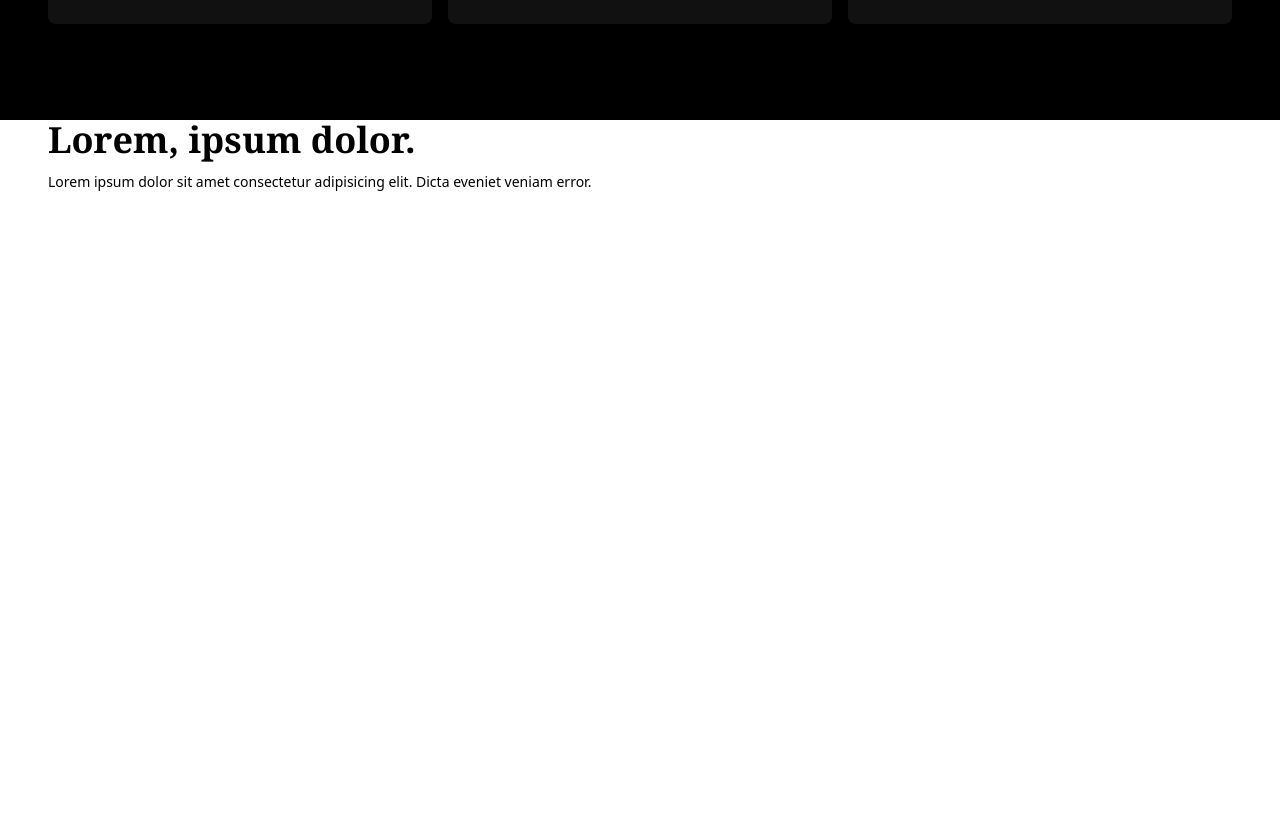
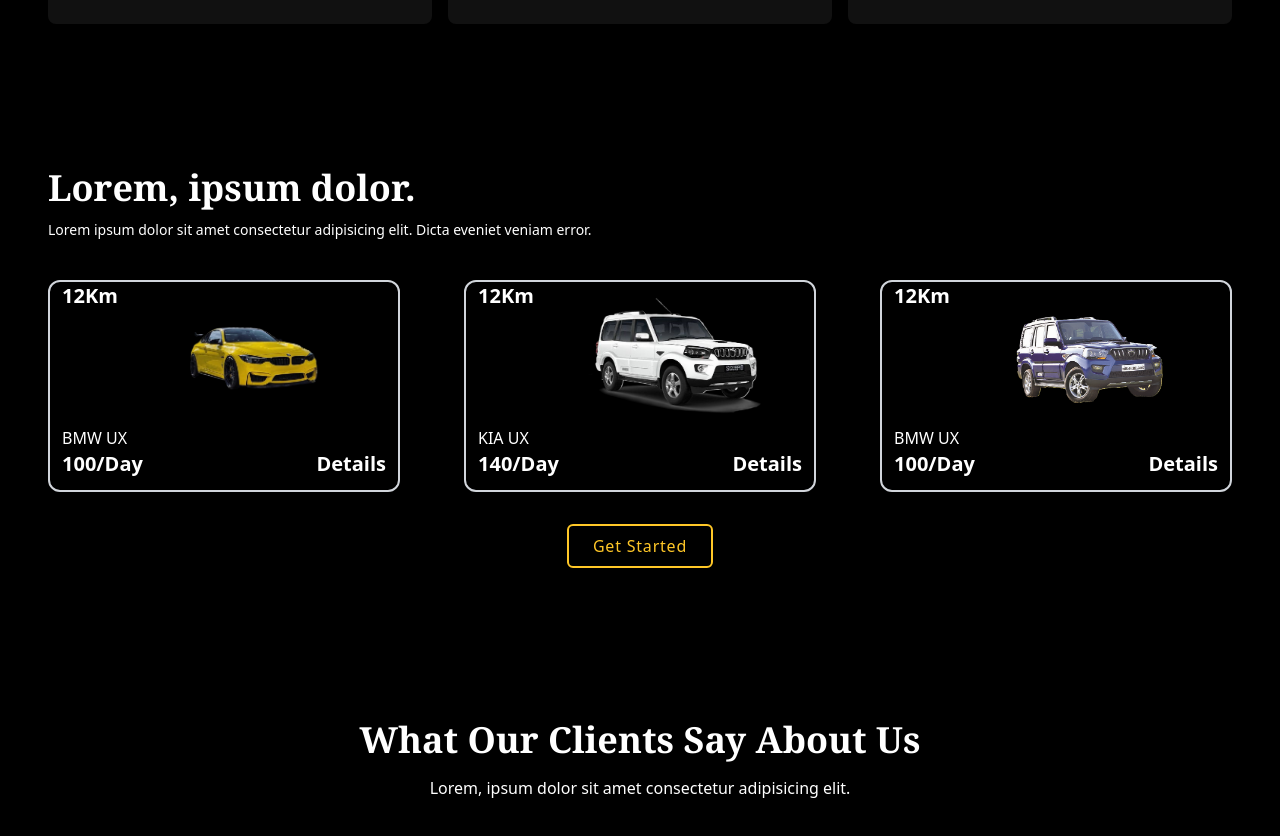
Before and after one commit to 98atanu/Car_Rental_UI, a React (Vite) app: page / in a window 1280 px wide. Shown: the part 1760-2596 px from the top of the page. Before the commit the page ends 2088 px from the top, so only its background shows below. Built offline with nearby package versions, Linux system fonts and the light colour scheme.

Commit message:
Testimonial section done

```diff
--- a/src/App.jsx
+++ b/src/App.jsx
@@ -6,6 +6,7 @@
 import About from './components/About/About';
 import Services from './components/Services/Services';
 import CarList from './components/CarList/CarList';
+import Testimonial from './components/Testimonial/Testimonial';
 
 const App = () => {
 
@@ -45,6 +46,7 @@
       <About/>
       <Services/>
       <CarList/>
+      <Testimonial/>
     </div>
   )
 }
--- a/src/components/CarList/CarList.jsx
+++ b/src/components/CarList/CarList.jsx
@@ -1,14 +1,79 @@
-import React from 'react'
+import React from "react";
+import BMWCar from "../../assets/car2.png";
+import KIACar from "../../assets/car5.png";
+import BMW1Car from "../../assets/car6.png";
+
+const CarData = [
+  {
+    name: "BMW UX",
+    price: 100,
+    image: BMWCar,
+    aosDelay: "0",
+  },
+  {
+    name: "KIA UX",
+    price: 140,
+    image: KIACar,
+    aosDelay: "500",
+  },
+  {
+    name: "BMW UX",
+    price: 100,
+    image: BMW1Car,
+    aosDelay: "1000",
+  },
+];
 
 const CarList = () => {
   return (
-    <div className='pb-24 '>
+    <div className="pb-24 pt-12 dark:bg-black dark:text-white  ">
       <div className="container">
-        <h1 className='text-3xl sm:text-4xl font-semibold font-serif mb-3 '>Lorem, ipsum dolor.</h1>
-        <p data-aos="fade-up" className='text-sm pb-10'>Lorem ipsum dolor sit amet consectetur adipisicing elit. Dicta eveniet veniam error.</p>
+        <h1
+          data-aos="fade-up"
+
+          className="text-3xl sm:text-4xl font-semibold font-serif mb-3 "
+        >
+          Lorem, ipsum dolor.
+        </h1>
+        <p data-aos="fade-up" className="text-sm pb-10">
+          Lorem ipsum dolor sit amet consectetur adipisicing elit. Dicta eveniet
+          veniam error.
+        </p>
+      </div>
+      {/* Car Listing Cards */}
+      <div className="container">
+        <div
+        className="grid grid-cols-1 sm:grid-cols-2 md:grid-cols-3 gap-16 ">
+          {CarData.map((data,index) => (
+            <div key={index}
+            data-aos="fade-up"
+         aos-duration = {data.aosDelay}
+            className="space-y-3 border-2 border-gray-300 hover:border-primary p-3 rounded-xl relative group">
+              <div className="w-full h-[120px] ">
+                <img className="w-full h-[120px] object-contain sm:translate-x-8 group-hover:translate-x-16 duration-700" src={data.image} alt="" />
+              </div>
+              <div>
+                <h1>{data.name}</h1>
+                <div className="flex justify-between items-center text-xl font-semibold">
+                  <p >{data.price}/Day</p>
+                  <a href="#">Details</a>
+                </div>
+                  <p className="text-xl font-semibold absolute top-0 left-3">12Km
+                  </p>
+              </div>
+            </div>
+          ))}
+        </div>
+        <div className="grid place-content-center mt-8">
+        <button
+        data-aos ="fade-up"
+        className="button-outline">
+          Get Started
+        </button>
+        </div>
       </div>
     </div>
-  )
-}
+  );
+};
 
-export default CarList
+export default CarList;
--- /dev/null
+++ b/src/components/Testimonial/Testimonial.jsx
@@ -0,0 +1,54 @@
+import React from 'react'
+
+
+const testimonialData = [
+    {
+        name : "Dilshad",
+        image : "",
+        description : "Lorem, ipsum dolor sit amet consectetur adipisicing elit.",
+        aosDelay : "0"
+    },
+    {
+        name : "Satya",
+        image : "",
+        description : "Lorem, ipsum dolor sit amet consectetur adipisicing elit.",
+        aosDelay : "300"
+    },
+    {
+        name : "Sabir",
+        image : "",
+        description : "Lorem, ipsum dolor sit amet consectetur adipisicing elit.",
+        aosDelay : "1000"
+    }
+]
+
+const Testimonial = () => {
+  return (
+    <div className='dark:bg-black dark:text-white py-14 sm:pb-24'>
+        <div className="container">
+            <div className='space-y-4 pb-12 '>
+                <p
+                data-aos="fade-up"
+                className='text-3xl font-semibold text-center sm:text-4xl font-serif'>What Our Clients Say About Us</p>
+                <p
+                data-aos= "fade-up"
+                className='text-center sm:px-44'>Lorem, ipsum dolor sit amet consectetur adipisicing elit.</p>
+            </div>
+            <div className='grid grid-cols-1 sm:grid-cols-2 gap-8 text-black dark:text-white'>
+                {testimonialData.map((data,index)=> (
+                    <div key={index}>
+                        <div>
+                            <img src="" alt="" />
+                        </div>
+
+                    </div>
+
+                ))}
+
+            </div>
+        </div>
+    </div>
+  )
+}
+
+export default Testimonial
```
